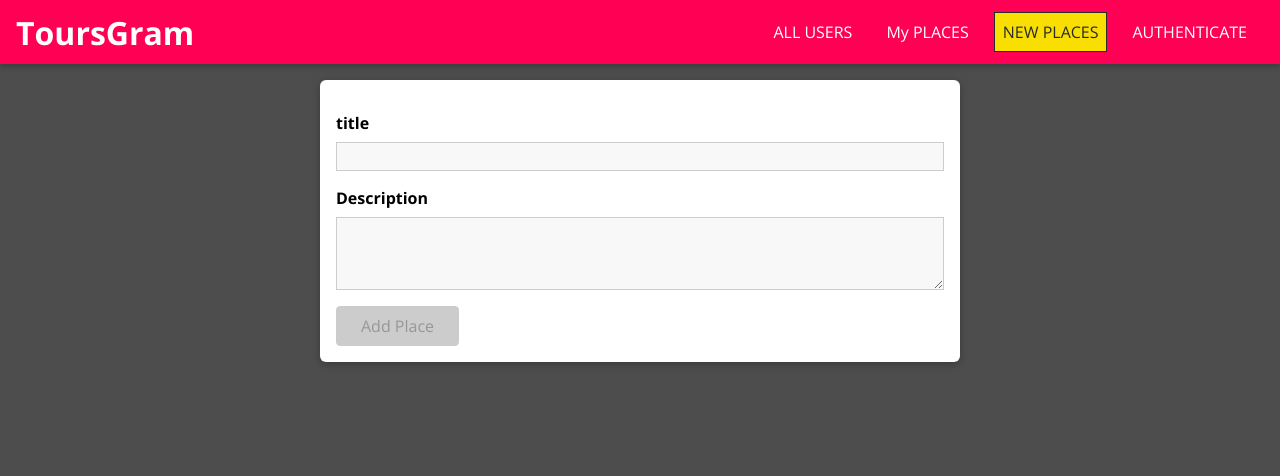
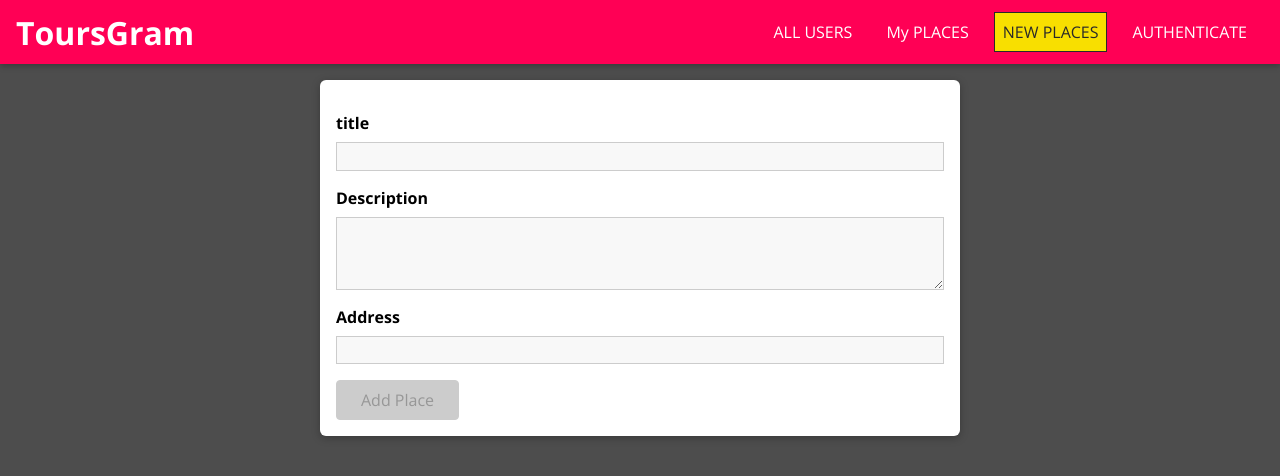
Before and after one commit to jpratik15/tourgram, a React (Create React App) app: page /places/new in a window 1280 px wide. Shown: the top 476 px of the page. Built offline with nearby package versions, Linux system fonts and the light colour scheme.

Commit message:
Compelte Add New Place Page

```diff
--- a/src/places/pages/NewPlace.js
+++ b/src/places/pages/NewPlace.js
@@ -11,18 +11,18 @@
     case "INPUT_CHANGE" :
       let formIsValid = true;
 
-      for(const inputId in state.input){
+      for(const inputId in state.inputs){
         if(inputId ===action.inputId){
           formIsValid = formIsValid && action.isValid
         }else {
-          formIsValid = formIsValid && state.input[inputId].isValid;
+          formIsValid = formIsValid && state.inputs[inputId].isValid;
         }
       }
 
       return {
         ...state,
-        input : {
-          ...state.input,
+        inputs : {
+          ...state.inputs,
           [action.inputId] : {value : action.value, isValid : action.isValid}
         },
         isValid : formIsValid
@@ -33,9 +33,10 @@
   }
 }
 
+
 const NewPlace = () => {
   const [formState,dispatch] = useReducer(formReducer,{
-    input : {
+    inputs : {
       title : {
         value:"",
         isValid:false
@@ -51,8 +52,12 @@
     dispatch({type:"INPUT_CHANGE" , inputId : id ,value : value , isValid : isValid})
   },[]);
 
+  const placeSubmitHandler = (event) => {
+    event.preventDefault();
+    console.log(formState.inputs);
+  }
   return (
-    <form className="place-form">
+    <form className="place-form" onSubmit={placeSubmitHandler}>
       <Input
         id="title"
         element="input"
@@ -71,7 +76,16 @@
         errorText="Please Enter Atleast 5 Characters"
         onInput = {inputHandler}
       />
-      {console.log(formState)}
+
+      <Input
+        id="address"
+        element="input"
+        label="Address"
+        validators={[VALIDATOR_REQUIRE()]}
+        errorText="Please enter a valid address"
+        onInput = {inputHandler}
+      />
+
       <Button type="submit" disabled={!formState.isValid}>Add Place</Button>
     </form>
   );
```
